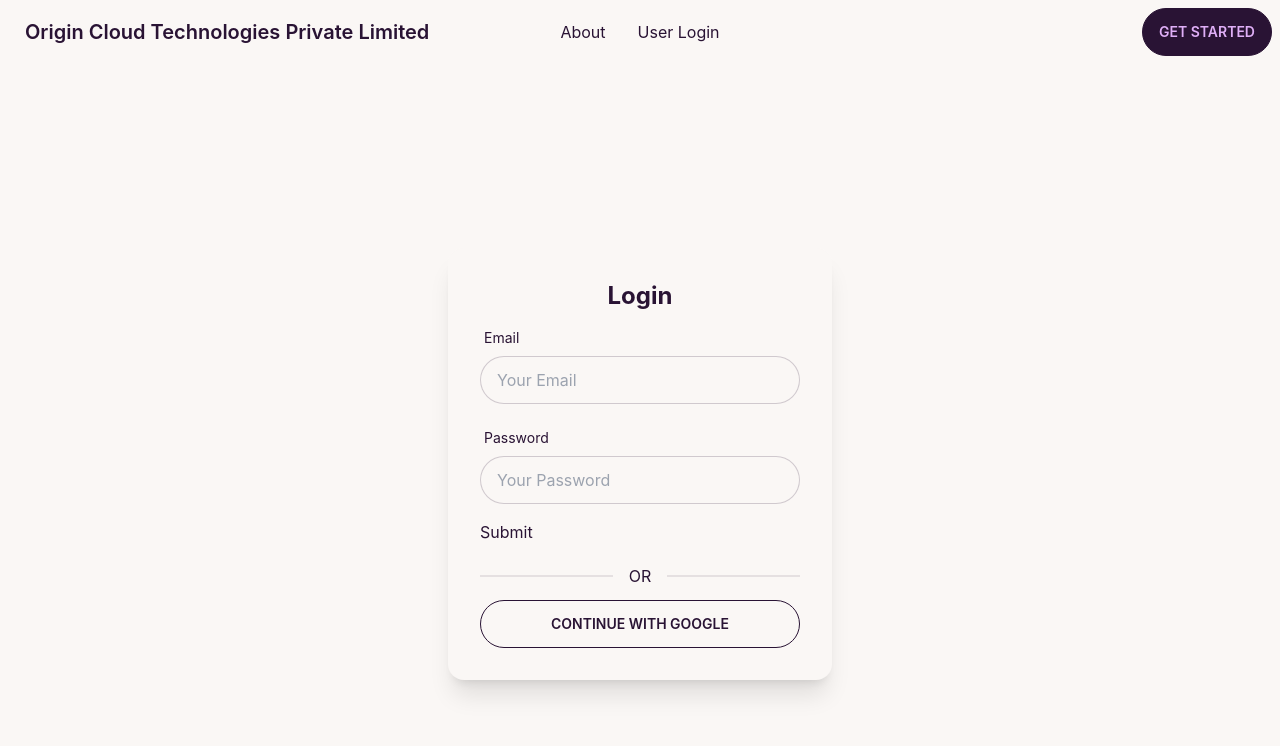
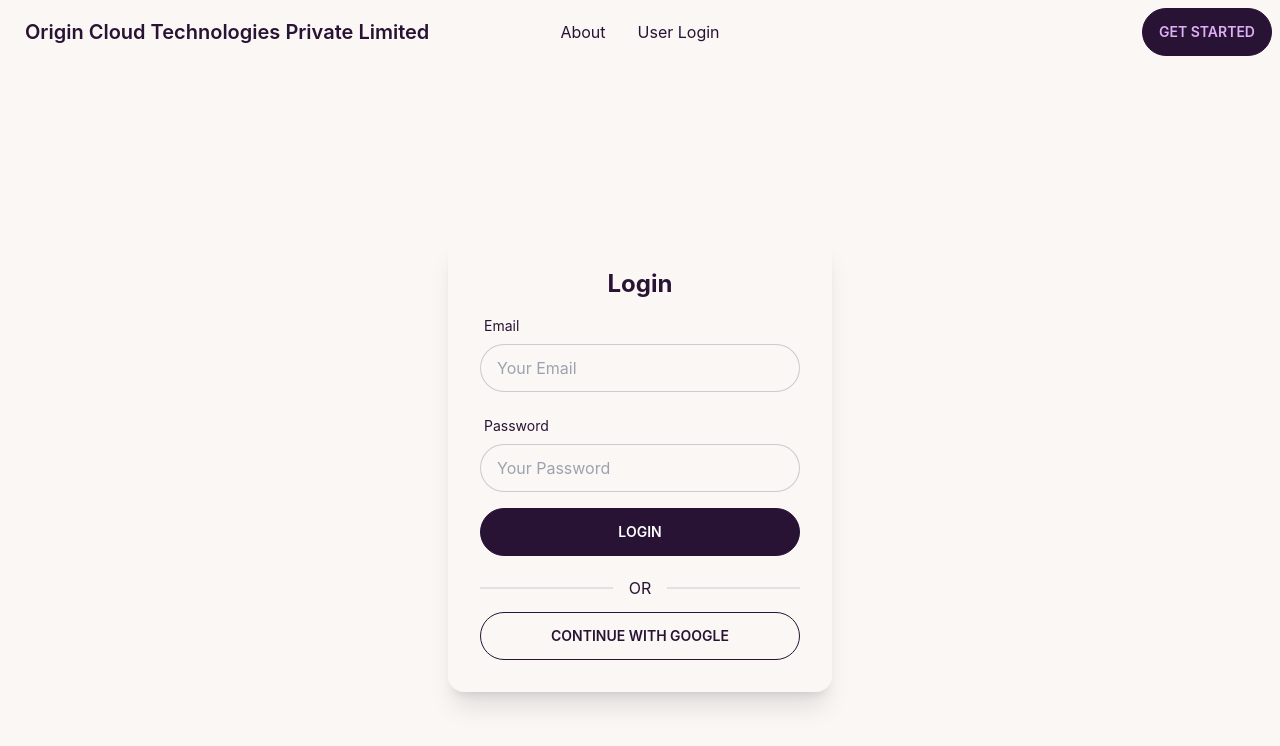
Before and after one commit to RAHUL573769/originCloudAssignmentClientSide, a React (Create React App) app: page /registration in a window 1280 px wide. Shown: the top 746 px of the page. Built offline with nearby package versions, Linux system fonts and the light colour scheme; no server answers.

Commit message:
login modifications dome

```diff
--- a/src/Componenets/UserRegistration/Registration.js
+++ b/src/Componenets/UserRegistration/Registration.js
@@ -1,10 +1,16 @@
 import React from "react";
 import auth from "../Firebase/FirebaseInit";
-import { useSignInWithGoogle } from "react-firebase-hooks/auth";
+import {
+  useSignInWithEmailAndPassword,
+  useSignInWithGoogle,
+} from "react-firebase-hooks/auth";
 import { useForm } from "react-hook-form";
 
 const Registration = () => {
   const [signInWithGoogle, user, loading, error] = useSignInWithGoogle(auth);
+
+  const [signInWithEmailAndPassword, user1, loading1, error1] =
+    useSignInWithEmailAndPassword(auth);
   const {
     register,
     formState: { errors },
@@ -14,8 +20,19 @@ const Registration = () => {
   if (user) {
     console.log(user);
   }
-  const onSubmit = (data) => console.log(data);
+  const onSubmit = (data) => {
+    signInWithEmailAndPassword(data.email, data.password);
+  };
 
+  let errorMessage;
+  if (loading || loading1) {
+    return <button class="btn loading">loading</button>;
+  }
+  if (error || error1) {
+    errorMessage = (
+      <p className="text-red-500">{error?.message || error1?.message}</p>
+    );
+  }
   return (
     <div className="flex h-screen justify-center items-center">
       <div class="card w-96 bg-base-100 shadow-xl">
@@ -86,8 +103,12 @@ const Registration = () => {
                 )}
               </label>
             </div>
-
-            <input type="submit" />
+            {errorMessage}
+            <input
+              className="btn w-full max-w-xs text-white"
+              type="submit"
+              value="Login"
+            />
           </form>
           <div class="flex flex-col w-full border-opacity-50">
             <div class="divider">OR</div>
```
